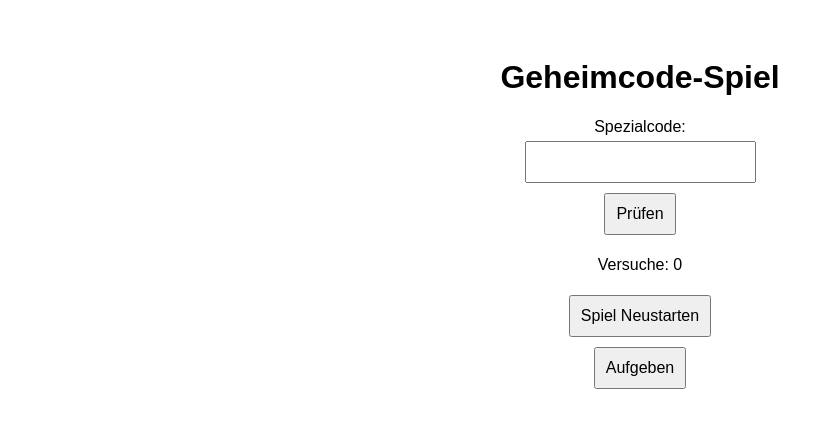
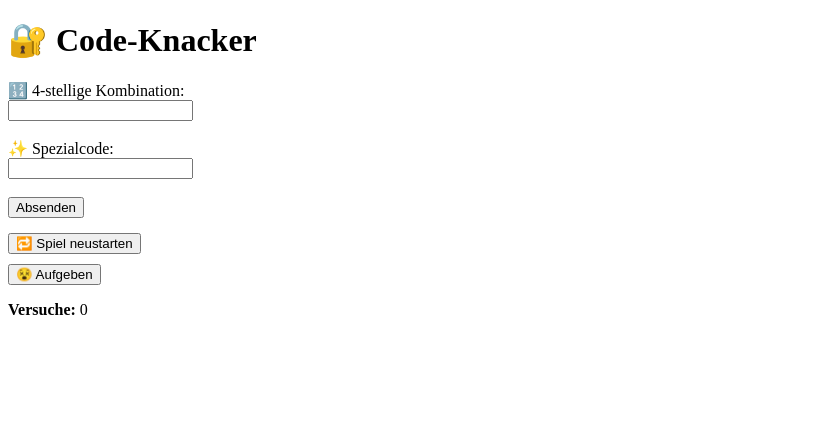
Before and after one commit to repaint-1/code-knacke, a Flask app: page / in a window 1280 px wide. Shown: the top 428 px of the page, without its empty margins (0-833 px from the left). Run offline with Flask 3, Linux system fonts and the light colour scheme.

Commit message:
Update index.html

```diff
--- a/templates/index.html
+++ b/templates/index.html
@@ -1,40 +1,35 @@
 <!DOCTYPE html>
-<html lang="de">
+<html>
 <head>
-    <meta charset="UTF-8">
-    <title>Geheimcode-Spiel</title>
-    <style>
-        body { font-family: Arial, sans-serif; text-align: center; padding: 30px; }
-        input, button { padding: 10px; margin: 5px; font-size: 16px; }
-        .tip { margin-top: 20px; font-size: 18px; color: #555; }
-    </style>
+    <title>Code-Knacker</title>
 </head>
 <body>
-    <h1>Geheimcode-Spiel</h1>
-    <form method="post" action="{{ url_for('index') }}">
-        <label for="guess">Spezialcode:</label><br>
-        <input type="text" name="guess" maxlength="4" required><br>
-        <button type="submit">Prüfen</button>
+    <h1>🔐 Code-Knacker</h1>
+
+    <form method="POST">
+        <label>🔢 4-stellige Kombination:</label><br>
+        <input type="text" name="code_guess" maxlength="4" pattern="[0-9]{4}"><br><br>
+
+        <label>✨ Spezialcode:</label><br>
+        <input type="text" name="special_code"><br><br>
+
+        <button type="submit">Absenden</button>
     </form>
 
-    {% if hint %}
-        <div class="tip">
-            <strong>Tipp:</strong> {{ hint }}
-        </div>
-    {% endif %}
-
-    <p>Versuche: {{ attempts }}</p>
-
-    <form method="post" action="{{ url_for('reset') }}">
-        <button type="submit">Spiel Neustarten</button>
+    <form method="POST" action="/reset" style="margin-top: 15px;">
+        <button type="submit">🔁 Spiel neustarten</button>
     </form>
 
-    <form method="post" action="{{ url_for('reveal') }}">
-        <button type="submit">Aufgeben</button>
+    <form method="POST" action="/aufgeben" style="margin-top: 10px;">
+        <button type="submit">😵 Aufgeben</button>
     </form>
 
-    {% if reveal_code %}
-        <p><strong>Der Code war:</strong> {{ reveal_code }}</p>
+    <p><strong>Versuche:</strong> {{ attempts }}</p>
+    {% if feedback %}
+        <p><strong>Hinweis:</strong><br> {{ feedback|safe }}</p>
+    {% endif %}
+    {% if code_reveal %}
+        <p style="color: red;">{{ code_reveal }}</p>
     {% endif %}
 </body>
 </html>
```
